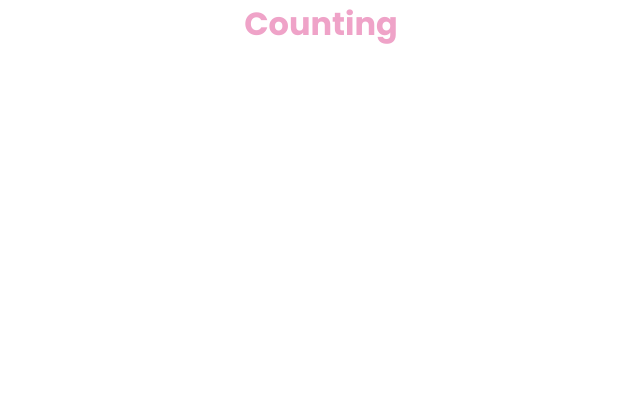
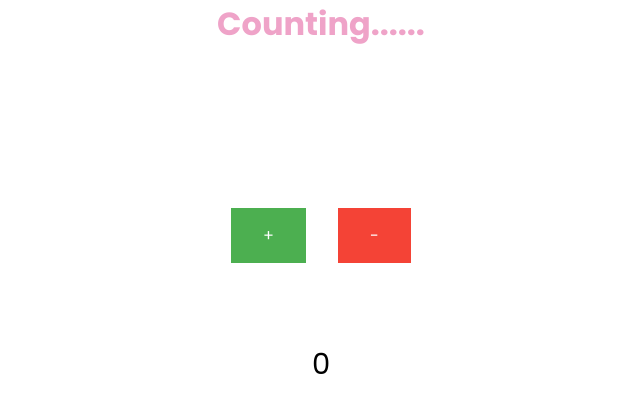
Before and after one commit to YashKaskar/counting, a React (Create React App) app: page / in a window 1280 px wide. Shown: the top 412 px of the page, without its empty margins (319-959 px from the left). Built offline with nearby package versions, Linux system fonts and the light colour scheme.

Commit message:
home content

```diff
--- a/src/components/Home.js
+++ b/src/components/Home.js
@@ -1,6 +1,18 @@
 const Home = () => {
     return (
-        <h1> Counting </h1>
+        <div>
+            <h1> Counting......</h1>
+
+            <div className="btn">
+            <button className="btn1"> + </button>
+            <button className="btn2"> - </button>
+
+            </div>
+            <div className="number">
+                <span> 0 </span>
+            </div>
+        </div>
+
      );
 }
 
```
